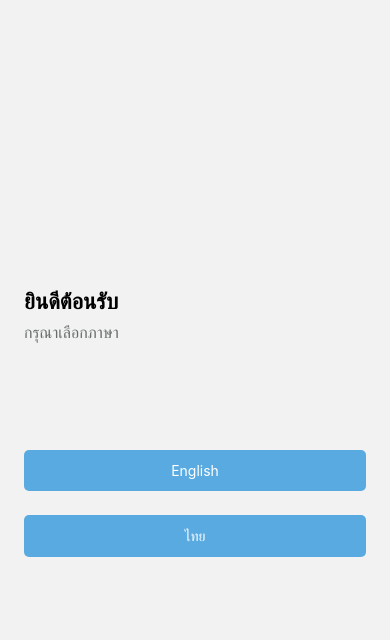
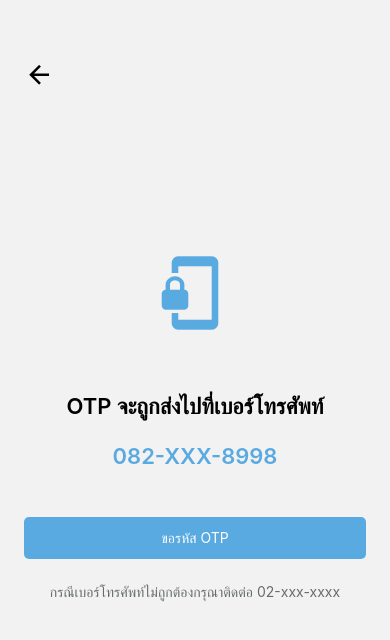
Before and after one commit to pagpond005/codedivaTest, a React Native app: screen /OtpRequest in a window 390 px wide. Shown: the top 640 px of the page. Built offline with nearby package versions, Linux system fonts and the light colour scheme.

Commit message:
create otp request screen

```diff
--- /dev/null
+++ b/src/components/HeaderBack/index.js
@@ -0,0 +1,20 @@
+import React from 'react';
+import {TouchableOpacity} from 'react-native';
+import {styles} from './styles';
+import {useNavigation} from '@react-navigation/native';
+import MaterialCommunityIcons from 'react-native-vector-icons/MaterialCommunityIcons';
+import {color} from '../../configs';
+
+const HeaderBack = () => {
+  const navigation = useNavigation();
+
+  return (
+    <TouchableOpacity
+      style={styles.iconStyle}
+      onPress={() => navigation.goBack()}>
+      <MaterialCommunityIcons name="arrow-left" size={30} color={color.black} />
+    </TouchableOpacity>
+  );
+};
+
+export {HeaderBack};
--- /dev/null
+++ b/src/components/HeaderBack/styles.js
@@ -0,0 +1,11 @@
+import {StyleSheet} from 'react-native';
+
+const styles = StyleSheet.create({
+  iconStyle: {
+    position: 'absolute',
+    top: 60,
+    left: 24,
+  },
+});
+
+export {styles};
--- a/src/components/index.js
+++ b/src/components/index.js
@@ -1,2 +1,3 @@
 export {Button} from './Button';
 export {CheckBoxCustom} from './Checkbox';
+export {HeaderBack} from './HeaderBack';
--- a/src/routes/MainStackNavigator.js
+++ b/src/routes/MainStackNavigator.js
@@ -1,6 +1,6 @@
 import React from 'react';
 import {createNativeStackNavigator} from '@react-navigation/native-stack';
-import {ChooseLanguage, Conditions, Login} from '../screens';
+import {ChooseLanguage, Conditions, Login, OtpRequest} from '../screens';
 
 const Stack = createNativeStackNavigator();
 
@@ -28,6 +28,13 @@ const MainStackNavigator = () => {
           headerShown: false,
         }}
       />
+      <Stack.Screen
+        name="OtpRequest"
+        component={OtpRequest}
+        options={{
+          headerShown: false,
+        }}
+      />
     </Stack.Navigator>
   );
 };
--- a/src/screens/Conditions/index.js
+++ b/src/screens/Conditions/index.js
@@ -1,25 +1,17 @@
 import React from 'react';
-import {Text, TouchableOpacity, View} from 'react-native';
+import {Text, View} from 'react-native';
 import {styles} from './styles';
 import MaterialCommunityIcons from 'react-native-vector-icons/MaterialCommunityIcons';
 import {color} from '../../configs';
 import {useNavigation} from '@react-navigation/native';
-import {Button} from '../../components';
+import {Button, HeaderBack} from '../../components';
 
 const Conditions = () => {
   const navigation = useNavigation();
 
   return (
     <View style={styles.container}>
-      <TouchableOpacity
-        style={styles.iconStyle}
-        onPress={() => navigation.goBack()}>
-        <MaterialCommunityIcons
-          name="arrow-left"
-          size={30}
-          color={color.black}
-        />
-      </TouchableOpacity>
+      <HeaderBack />
 
       <View style={styles.containerCondition}>
         <View style={styles.containerHeader}>
--- a/src/screens/Conditions/styles.js
+++ b/src/screens/Conditions/styles.js
@@ -6,11 +6,6 @@ const styles = StyleSheet.create({
   container: {
     flex: 1,
     justifyContent: 'flex-end',
-  },
-  iconStyle: {
-    position: 'absolute',
-    top: 60,
-    left: 24,
   },
   containerCondition: {
     flex: 0.75,
--- a/src/screens/Login/index.js
+++ b/src/screens/Login/index.js
@@ -3,8 +3,10 @@ import {Text, TextInput, TouchableOpacity, View} from 'react-native';
 import {styles} from './styles';
 import {color} from '../../configs';
 import {Button, CheckBoxCustom} from '../../components';
+import {useNavigation} from '@react-navigation/native';
 
 const Login = () => {
+  const navigation = useNavigation();
   const [username, setUsername] = useState('');
   const [password, setPassword] = useState('');
   const [toggleCheckBox, setToggleCheckBox] = useState(false);
@@ -43,7 +45,10 @@ const Login = () => {
           </TouchableOpacity>
         </View>
 
-        <Button text="เข้าสู่ระบบ" />
+        <Button
+          text="เข้าสู่ระบบ"
+          onPress={() => navigation.navigate('OtpRequest')}
+        />
 
         <View style={styles.containerLine}>
           <View style={styles.line} />
@@ -51,7 +56,7 @@ const Login = () => {
           <View style={styles.line} />
         </View>
 
-        <Button text="เข้าสู่ระบบ" />
+        <Button text="เปิดบัญชีเพื่อลงทะเบียนบัญชีผู้ใช้" />
       </View>
     </View>
   );
--- a/src/screens/Login/styles.js
+++ b/src/screens/Login/styles.js
@@ -53,7 +53,7 @@ const styles = StyleSheet.create({
     width: Dimensions.get('screen').width / 3.3,
   },
   textLine: {
-    color: color.grayText,
+    color: color.gray,
   },
 });
 
--- /dev/null
+++ b/src/screens/OtpRequest/index.js
@@ -0,0 +1,36 @@
+import React from 'react';
+import {Text, View} from 'react-native';
+import {styles} from './styles';
+import {Button, HeaderBack} from '../../components';
+import MaterialCommunityIcons from 'react-native-vector-icons/MaterialCommunityIcons';
+import {color} from '../../configs';
+
+const OtpRequest = () => {
+  return (
+    <View style={styles.container}>
+      <HeaderBack />
+
+      <View style={styles.containerContent}>
+        <View style={styles.iconView}>
+          <MaterialCommunityIcons
+            name="cellphone-lock"
+            size={80}
+            color={color.main}
+          />
+        </View>
+
+        <Text style={styles.headerText}>OTP จะถูกส่งไปที่เบอร์โทรศัพท์</Text>
+
+        <Text style={styles.telText}>082-XXX-8998</Text>
+
+        <Button text="ขอรหัส OTP" />
+
+        <Text style={styles.subText}>
+          กรณีเบอร์โทรศัพท์ไม่ถูกต้องกรุณาติดต่อ 02-xxx-xxxx
+        </Text>
+      </View>
+    </View>
+  );
+};
+
+export {OtpRequest};
--- /dev/null
+++ b/src/screens/OtpRequest/styles.js
@@ -0,0 +1,38 @@
+import {StyleSheet} from 'react-native';
+import {color, fontSize} from '../../configs/theme';
+
+const styles = StyleSheet.create({
+  container: {
+    flex: 1,
+    justifyContent: 'flex-end',
+    paddingHorizontal: 24,
+  },
+  containerContent: {
+    flex: 0.7,
+  },
+  headerText: {
+    fontSize: fontSize.header,
+    fontWeight: '600',
+    textAlign: 'center',
+  },
+  telText: {
+    marginTop: 24,
+    marginBottom: 48,
+    color: color.main,
+    fontWeight: '600',
+    fontSize: fontSize.header,
+    textAlign: 'center',
+  },
+  subText: {
+    marginTop: 24,
+    color: color.grayText,
+    fontSize: fontSize.subText,
+    textAlign: 'center',
+  },
+  iconView: {
+    alignItems: 'center',
+    marginBottom: 60,
+  },
+});
+
+export {styles};
--- a/src/screens/index.js
+++ b/src/screens/index.js
@@ -1,3 +1,4 @@
 export {ChooseLanguage} from './ChooseLanguage';
 export {Conditions} from './Conditions';
 export {Login} from './Login';
+export {OtpRequest} from './OtpRequest';
```
